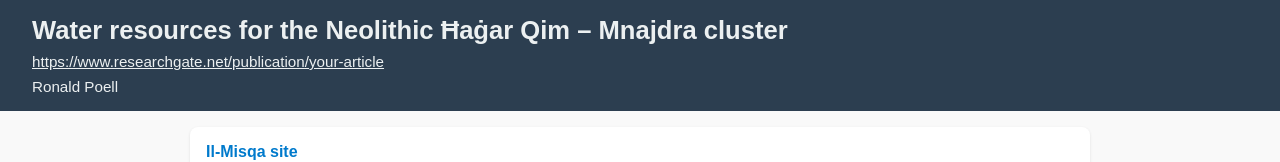
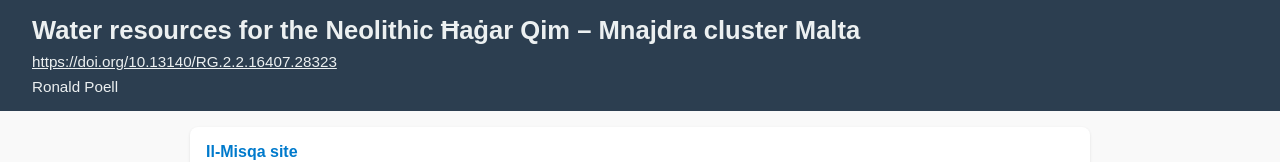
Before and after one commit to Holistic-Chronology/Water_resources_for_the_Neolithic_Hagar_Qim-Mnajdra_cluster_Supplementary_Material, a plain HTML site: page geojson/index.html in a window 1280 px wide. Shown: the top 162 px of the page. Drawn offline with Linux system fonts and the light colour scheme.

Commit message:
Update index files

```diff
--- a/geojson/index.html
+++ b/geojson/index.html
@@ -74,8 +74,8 @@
 <body>
 
   <header>
-    <h1>Water resources for the Neolithic Ħaġar Qim – Mnajdra cluster</h1>
-    <p><a href="https://www.researchgate.net/publication/your-article" style="color: #ecf0f1;">https://www.researchgate.net/publication/your-article</a></p>
+    <h1>Water resources for the Neolithic Ħaġar Qim – Mnajdra cluster Malta</h1>
+    <p><a href="https://doi.org/10.13140/RG.2.2.16407.28323" style="color: #ecf0f1;">https://doi.org/10.13140/RG.2.2.16407.28323</a></p>
     <p>Ronald Poell</p>
   </header>
 
```
Also changed, not shown: image_viewer/index.html (+2 -2 lines), index.html (+4 -3 lines).
